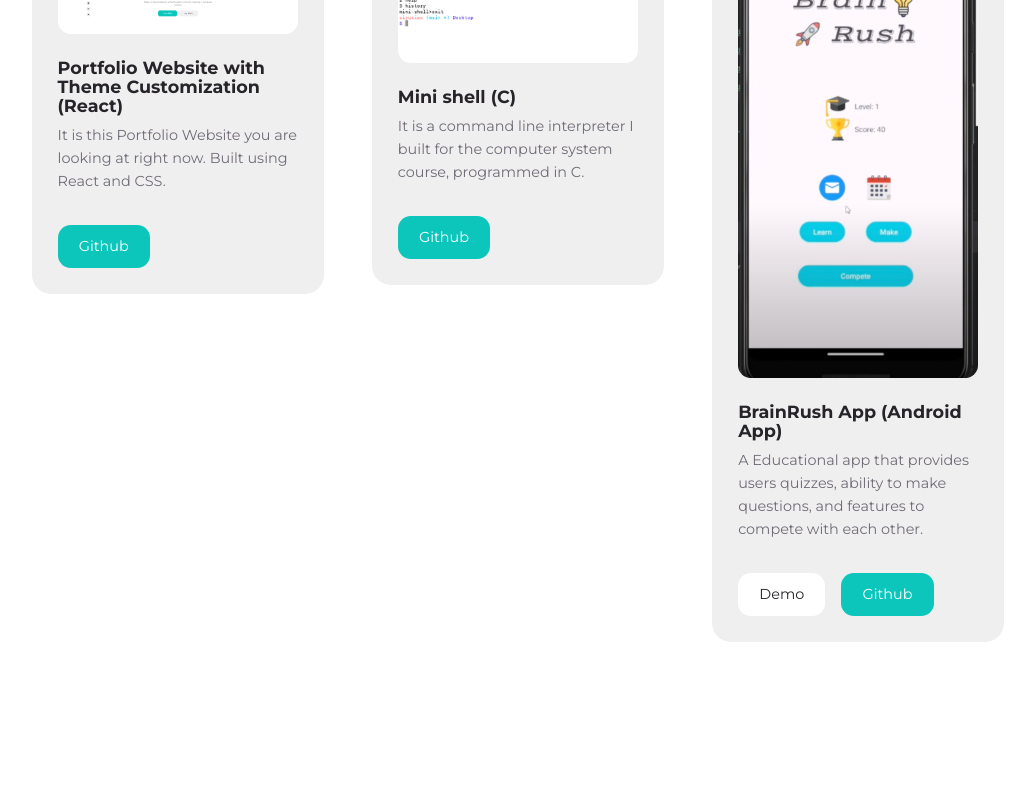
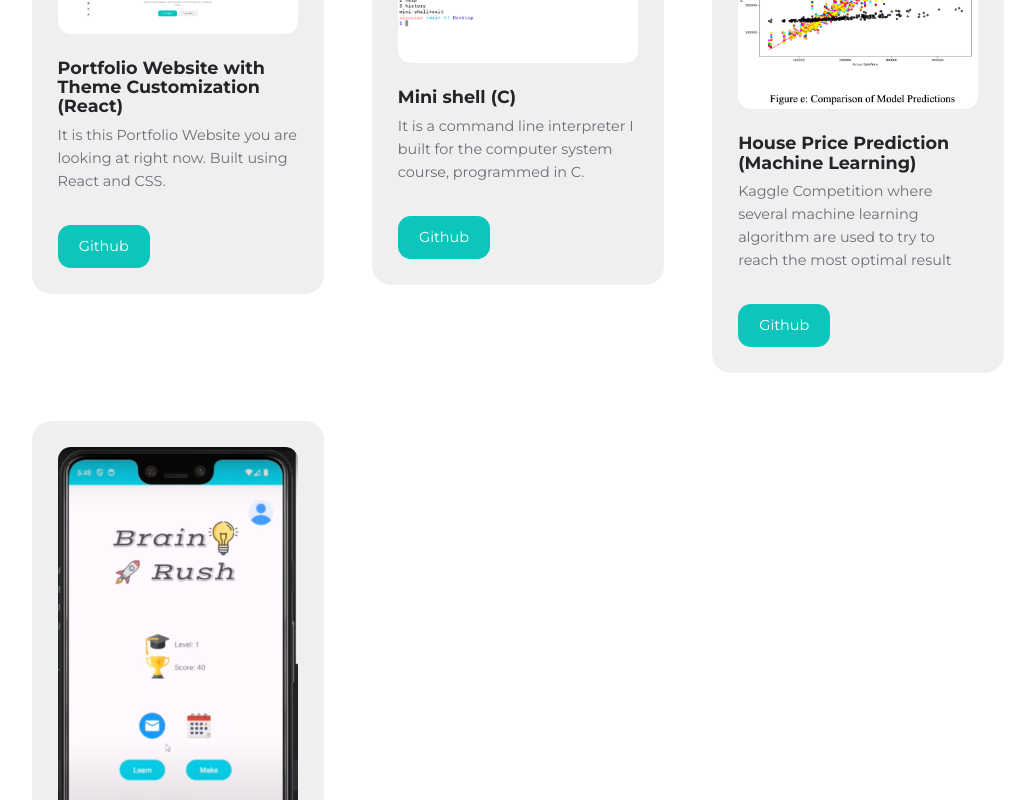
Before and after one commit to SiyuXiao8/Portfolio-Website, a React (Create React App) app: page / in a window 1280 px wide. Shown: the part 3440-4240 px from the top of the page, without its empty margins (122-1157 px from the left). Built offline with nearby package versions, Linux system fonts and the light colour scheme.

Commit message:
added House Price Prediction project

```diff
--- a/src/sections/portfolio/data.js
+++ b/src/sections/portfolio/data.js
@@ -7,6 +7,7 @@ import Image6 from '../../assets/project6.png'
 import Image7 from '../../assets/project7.png'
 import Image8 from '../../assets/shell.jpg'
 import Image9 from '../../assets/project9.png'
+import Image10 from '../../assets/project10.png'
 
 const data = [
   {
@@ -76,6 +77,15 @@ const data = [
     github: 'https://github.com/SiyuXiao8/mini-shell',
   },
   {
+    id: 10,
+    category: 'other',
+    image: Image10,
+    title: 'House Price Prediction (Machine Learning)',
+    desc: 'Kaggle Competition where several machine learning algorithm are used to try to reach the most optimal result',
+    github:
+      'https://github.com/SiyuXiao8/House_Price_Prediction_Machine_Learning',
+  },
+  {
     id: 9,
     category: 'fullstack',
     image: Image9,
```
Also changed, not shown: src/assets/project10.png (added), src/assets/project9.png.
